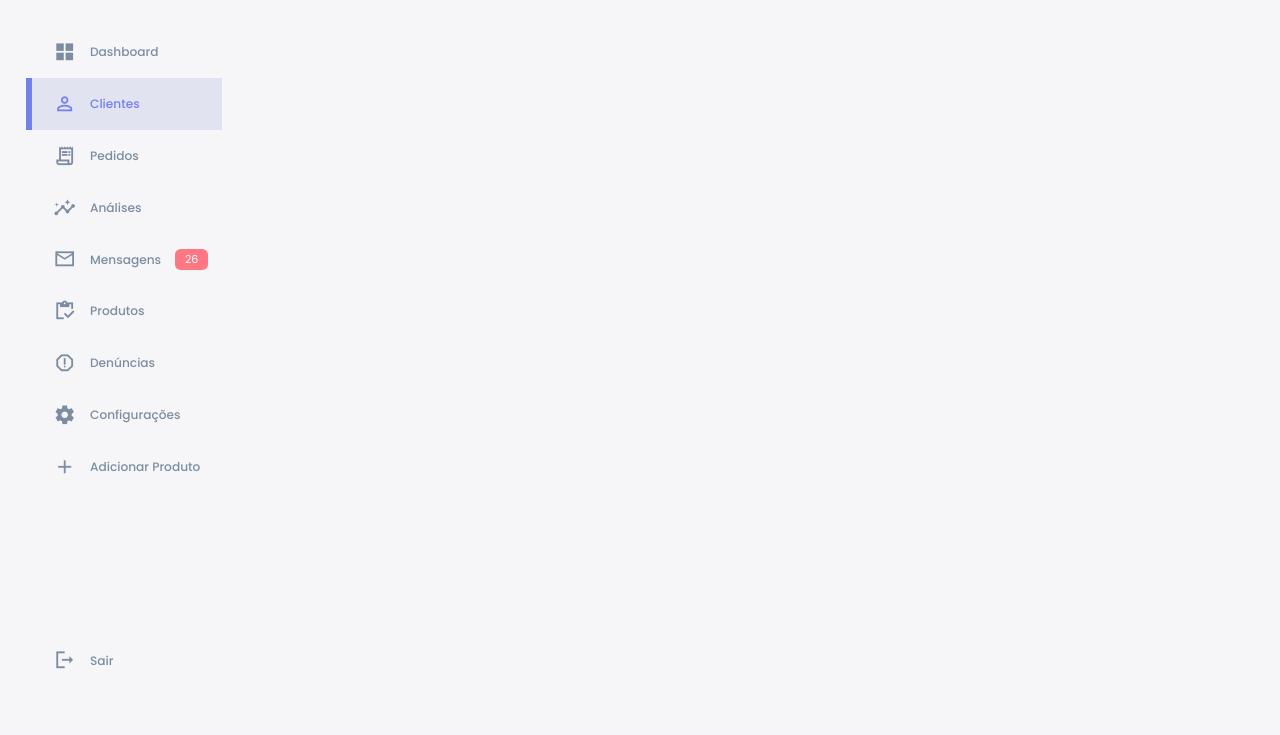
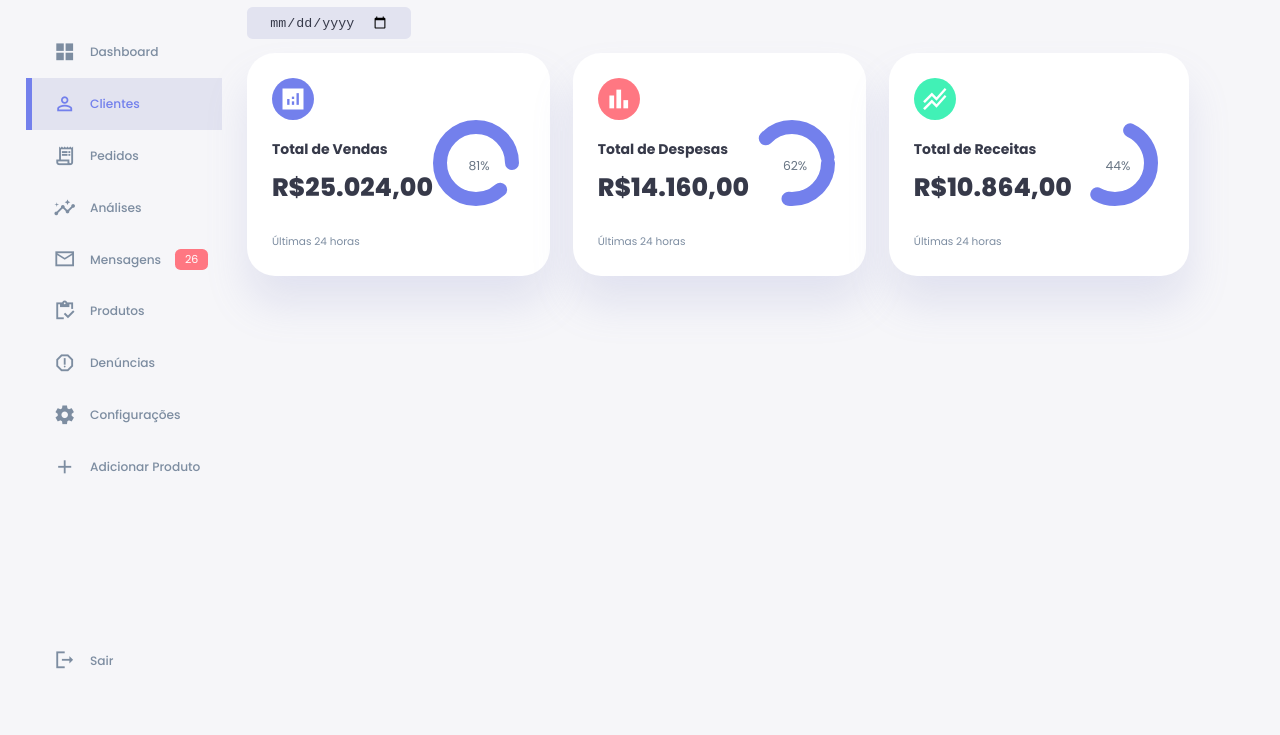
Before and after one commit to carolinasilvagc/lolla-dashboard, a plain HTML site: page index.html in a window 1280 px wide. Shown: the part 65-800 px from the top of the page. Drawn offline with Linux system fonts and the light colour scheme.

Commit message:
Finalizando a primeira parte do conteúdo principal do dashboard

```diff
--- a/index.html
+++ b/index.html
@@ -66,6 +66,75 @@
         </a>
       </div>
     </aside>
+    <!--------- FIM DA SIDEBAR ----------->
+    <main>
+      <h1>Dashboard</h1>
+      <div class="date">
+        <input type="date">
+      </div>
+
+      <div class="insights">
+        <div class="sales">
+          <span class="material-icons-sharp">analytics</span>
+          <div class="middle">
+            <div class="left">
+              <h3>Total de Vendas</h3>
+              <h1>R$25.024,00</h1>
+            </div>
+            <div class="progress">
+              <svg>
+                <circle cx="38" cy="38" r="36"></circle>
+              </svg>
+              <div class="number">
+                <p>81%</p>
+              </div>
+            </div>
+          </div>
+          <small class="text-muted">Últimas 24 horas</small>
+        </div>
+        <!--------- FIM DAS VENDAS ----------->
+
+        <div class="expenses">
+          <span class="material-icons-sharp">bar_chart</span>
+          <div class="middle">
+            <div class="left">
+              <h3>Total de Despesas</h3>
+              <h1>R$14.160,00</h1>
+            </div>
+            <div class="progress">
+              <svg>
+                <circle cx="38" cy="38" r="36"></circle>
+              </svg>
+              <div class="number">
+                <p>62%</p>
+              </div>
+            </div>
+          </div>
+          <small class="text-muted">Últimas 24 horas</small>
+        </div>
+        <!--------- FIM DAS RECEITAS ----------->
+
+        <div class="income">
+          <span class="material-icons-sharp">stacked_line_chart</span>
+          <div class="middle">
+            <div class="left">
+              <h3>Total de Receitas</h3>
+              <h1>R$10.864,00</h1>
+            </div>
+            <div class="progress">
+              <svg>
+                <circle cx="38" cy="38" r="36"></circle>
+              </svg>
+              <div class="number">
+                <p>44%</p>
+              </div>
+            </div>
+          </div>
+          <small class="text-muted">Últimas 24 horas</small>
+        </div>
+        <!--------- FIM DAS RECEITAS ----------->
+      </div>
+    </main>
   </div>
 </body>
 </html>
--- a/style.css
+++ b/style.css
@@ -49,6 +49,7 @@ body {
   background: var(--color-background);
   user-select: none;
   overflow-x: hidden;
+  color: var(--color-dark);
 }
 
 .container {
@@ -221,3 +222,118 @@ aside .sidebar .message-count {
   font-size: 11px;
   border-radius: var(--border-radius-1);
 }
+
+/* -------------- CONTEÚDO PRINCIPAL -------------- */
+main {
+  margin-top: 1.4rem;
+}
+
+main .date {
+  display: inline-block;
+  background: var(--color-light);
+  border-radius: var(--border-radius-1);
+  margin-top: 1rem;
+  padding: 0.5rem 1.6rem;
+}
+
+main .date input[type="date"] {
+  background: transparent;
+  color: var(--color-dark);
+}
+
+main .insights {
+  display: grid;
+  grid-template-columns: repeat(3, 1fr);
+  gap: 1.6rem;
+}
+
+main .insights > div {
+  background: var(--color-white);
+  padding: var(--card-padding);
+  border-radius: var(--card-border-radius);
+  margin-top: 1rem;
+  box-shadow: var(--box-shadow);
+  transition: all 300ms ease;
+}
+
+main .insights > div:hover {
+  box-shadow: none;
+}
+
+main .insights > div span {
+  background: var(--color-primary);
+  padding: 0.5rem;
+  border-radius: 50%;
+  color: var(--color-white);
+  font-size: 2rem;
+}
+
+main .insights > div.expenses span {
+  background: var(--color-danger);
+}
+
+main .insights > div.income span {
+  background: var(--color-success);
+}
+
+main .insights > div .middle {
+  display: flex;
+  align-items: center;
+  justify-content: space-between;
+}
+
+main .insights h3 {
+  margin: 1rem 0 0.6rem;
+  font-size: 1rem;
+}
+
+main .insights .progress {
+  position: relative;
+  width: 92px;
+  height: 92px;
+  border-radius: 50%;
+}
+
+main .insights svg {
+  width: 7rem;
+  height: 7rem;
+}
+
+main .insights svg circle {
+  fill: none;
+  stroke: var(--color-primary);
+  stroke-width: 14;
+  stroke-linecap: round;
+  transform: translate(5px, 5px);
+}
+
+main .insights .sales svg circle {
+  stroke-dashoffset: -30;
+  stroke-dasharray: 200;
+}
+
+main .insights .expenses svg circle {
+  stroke-dashoffset: 20;
+  stroke-dasharray: 80;
+}
+
+main .insights .income svg circle {
+  stroke-dashoffset: 35;
+  stroke-dasharray: 110;
+}
+
+main .insights .progress .number {
+  position: absolute;
+  top: 0;
+  left: 0;
+  height: 100%;
+  width: 100%;
+  display: flex;
+  justify-content: center;
+  align-items: center;
+}
+
+main .insights small {
+  margin-top: 1.6rem;
+  display: block;
+}
```
